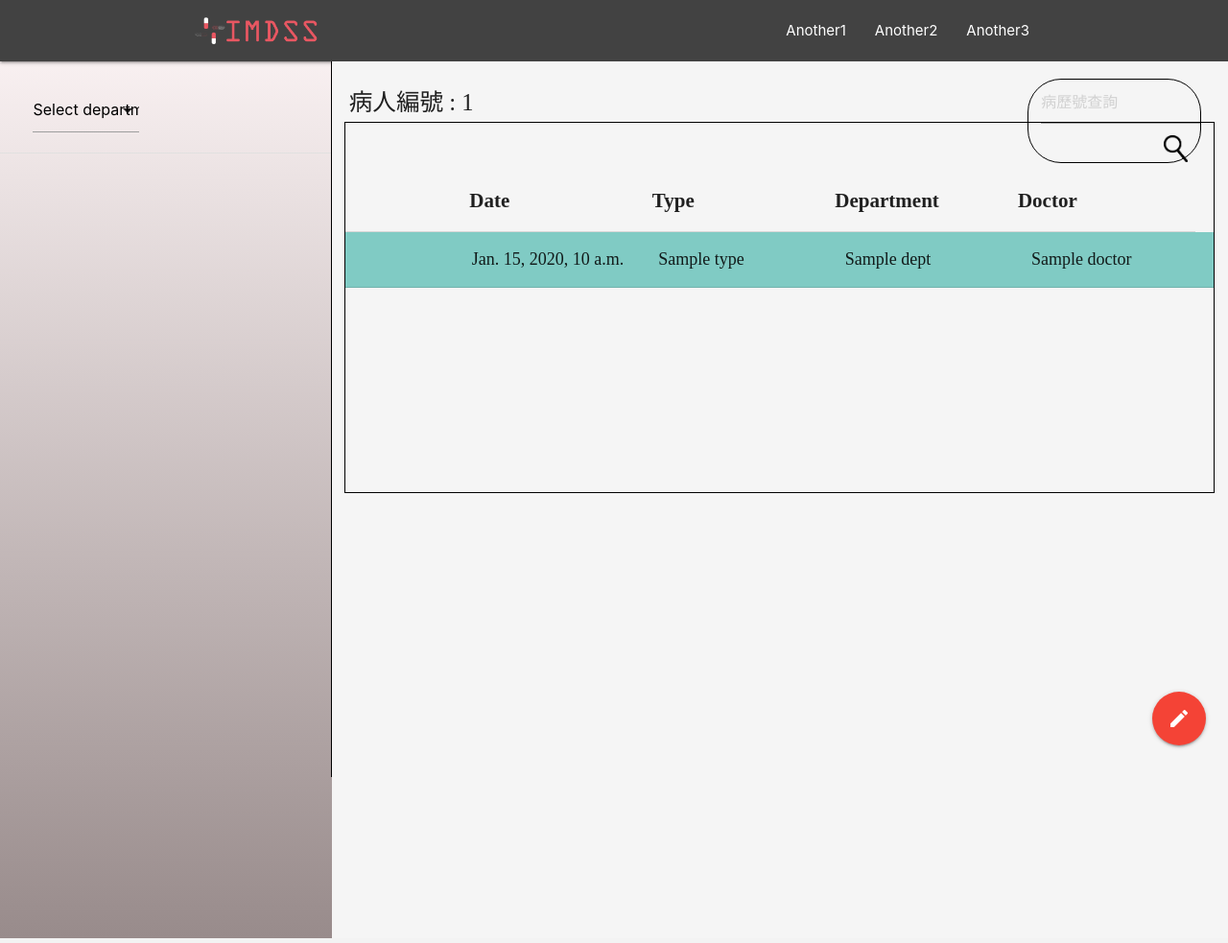
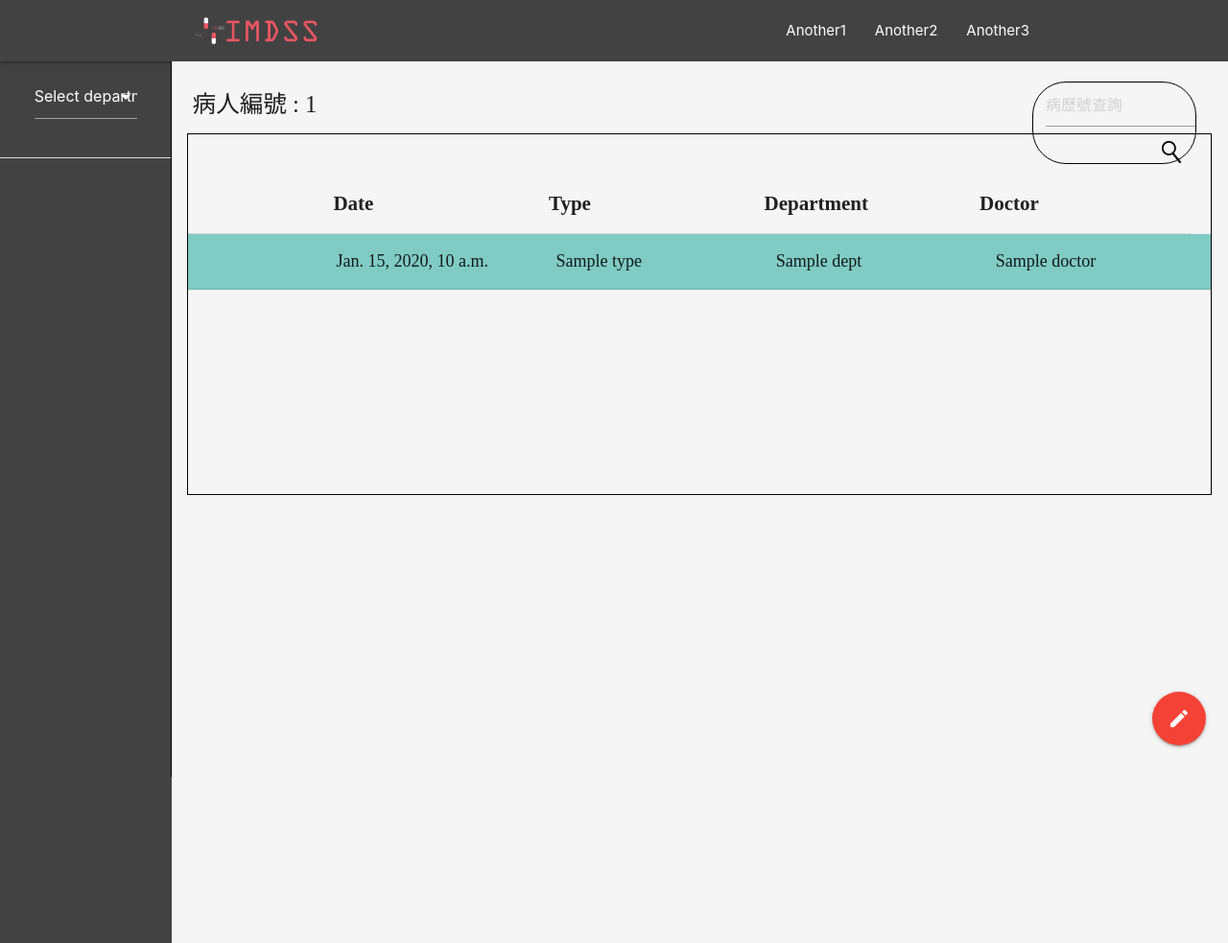
Before and after one commit to CCU-KLDP/IMDSS, a Django app: template IMDSS/templates/emr/emr_page.html in a window 1280 px wide. Shown: the whole page at 96% size. Run offline with Django 3.2, Linux system fonts and the light colour scheme; the template is opened without the code that fills it: most values are stand-ins (such as "Sample title", 1, 10 or a date in 2020); some libraries are stand-ins or nearby versions.

Commit message:
更新emr_search的排版

```diff
--- a/IMDSS/static/css/emr/display_emr.css
+++ b/IMDSS/static/css/emr/display_emr.css
@@ -1,6 +1,6 @@
 .display-emr-section {
     float: right;
-    width: 73%;
+    width: 86%;
     margin: 0 auto;
     text-align: center;
     background-color: #f5f5f5;
@@ -42,7 +42,7 @@
 
 #search-bar{
     float: right;
-    width: 20%;
+    width: 16%;
     height: 10%;
     border-radius: 35px 35px 35px 35px;
     -moz-border-radius: 35px 35px 35px 35px;
@@ -62,10 +62,10 @@
 
 #search-icon{
     float: right;
-    width: 17%;
+    width: 15%;
     padding-right: 3%;
-    padding-top: 2%;
-    margin-right: 4%;
+    padding-top: 4%;
+    margin-right: 6%;
 }
 
 .select-emr-table-container {
--- a/IMDSS/static/css/emr/side_select.css
+++ b/IMDSS/static/css/emr/side_select.css
@@ -1,12 +1,12 @@
 
 body{
-    background: linear-gradient(rgba(255, 245, 246, 0.8), rgba(129, 113, 113, 0.815));
+    background:#424242
 }
 
 
 .side-list-section {
     float: left;
-    width: 27%;
+    width: 14%;
     text-align: center;
     border-right: 1px solid black;
     height: 93.25vh;
@@ -16,21 +16,33 @@ body{
     width: 80%;
     margin: 0 auto;
     margin-top: 8%;
+    margin-bottom: 10%;
 }
 
 #dept-select-container {
-    float: left;
-    width: 40%;
+    width: 75%;
     margin: 0 auto;
     padding-bottom: 5%;
 }
 
 #table-select-container {
-    float: right;
-    width: 40%;
+    width: 75%;
     margin: 0 auto;
     padding-bottom: 5%;
 }
+
+.select-wrapper input.select-dropdown{
+    color: white;
+}
+
+.select-wrapper .caret {
+    fill: rgba(255, 255, 255, 1);
+}
+
+.dropdown-content li > span{
+    color: black;
+}
+
 
 .divider {
     float: none;
@@ -46,11 +58,11 @@ body{
 }
 
 .item-list-container {
-    padding-bottom: 6.5%;
+    padding-bottom: 20%;
 }
 
 [type="checkbox"] + span:not(.lever) {
     font-size:20px;
     font-family: Microsoft Yahei;
-    color: black;
+    color: white;
 }
```
